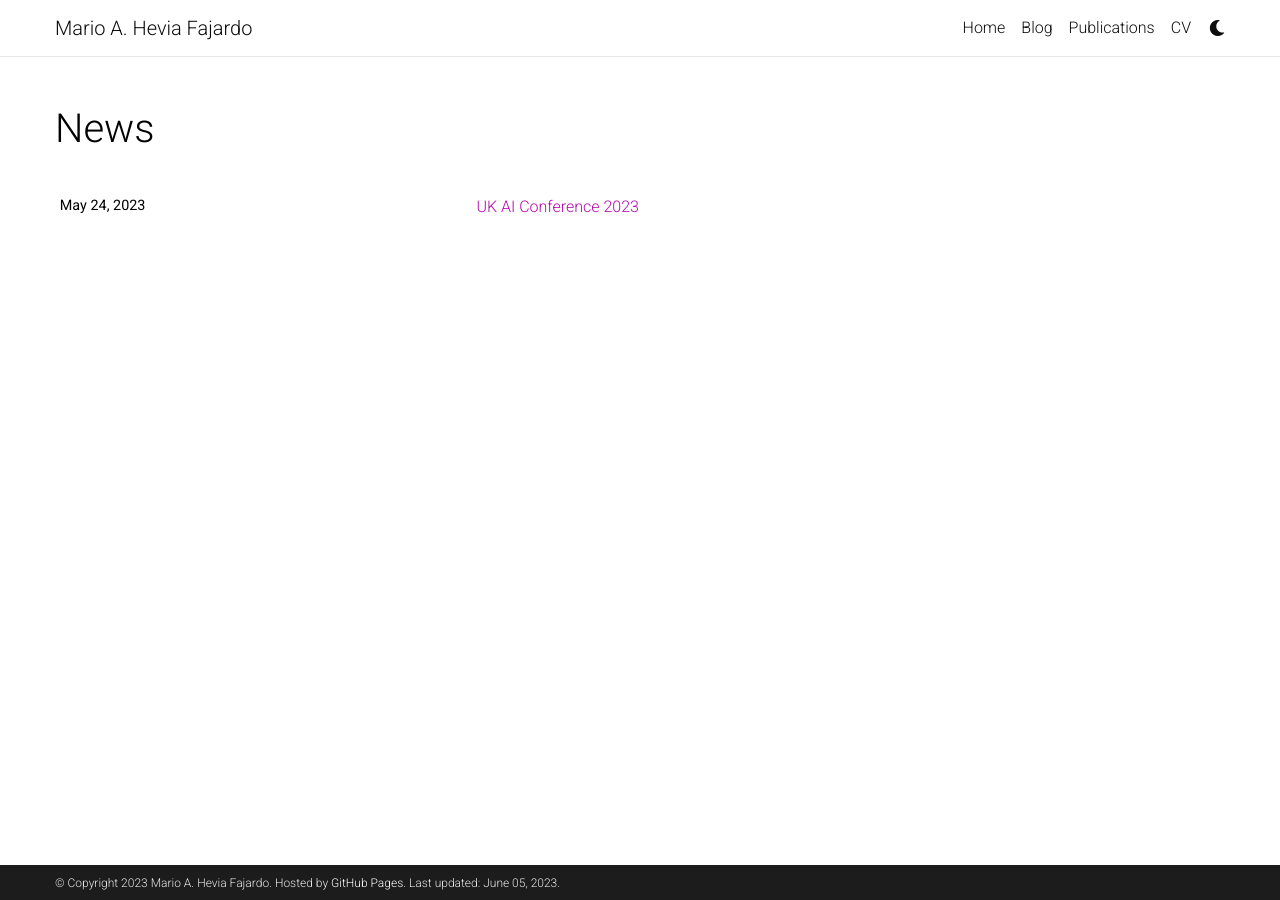
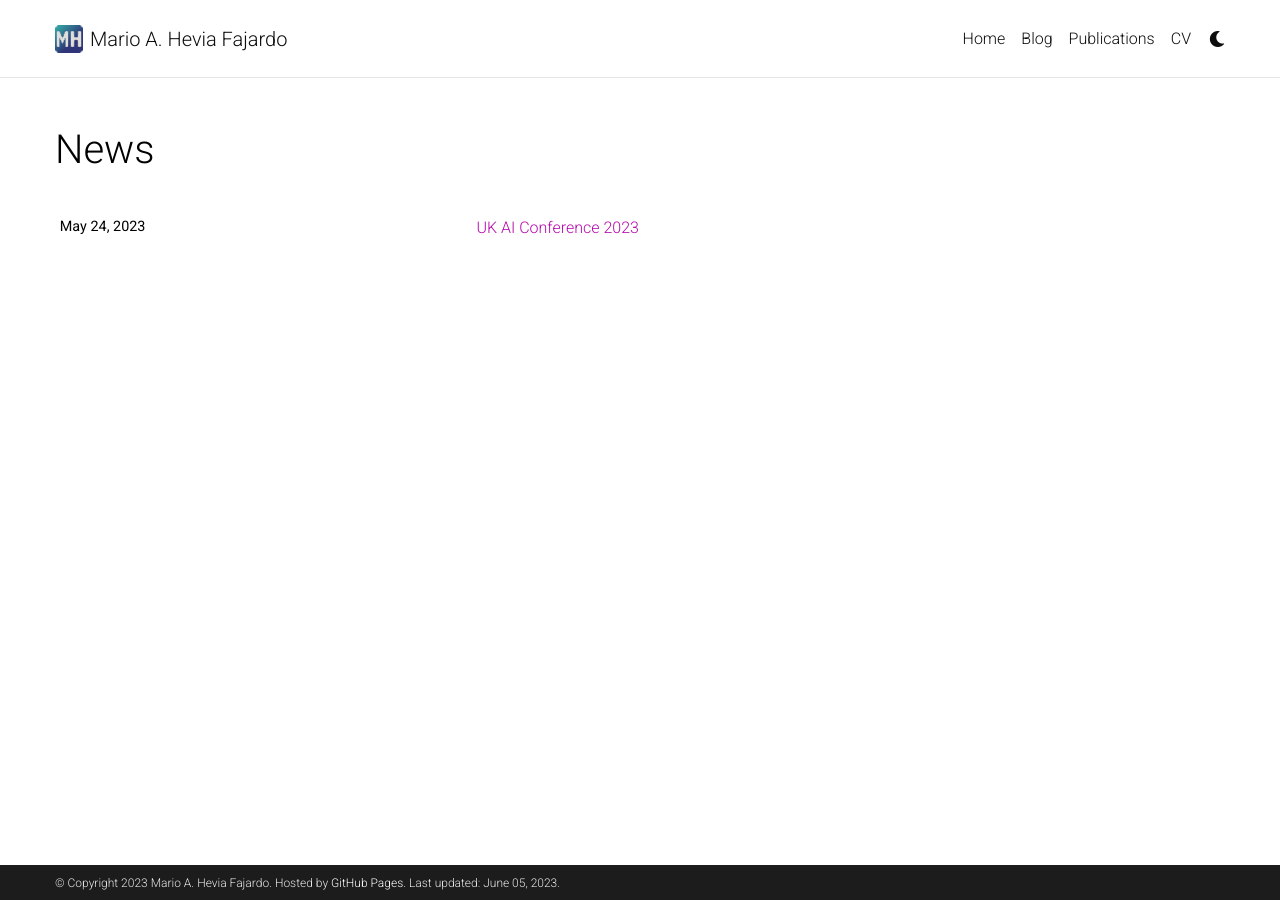
Before and after one commit to mariohevia/mariohevia.github.io, a Jekyll site: the page built from news.html, in a window 1280 px wide. Built offline with Jekyll 4.4.1, drawn with Linux system fonts in a browser that asks for light colours; full-size pictures stand in for the smaller copies a plugin makes; comment, search, counter and statistics services are not loaded; a style sheet for code colours, icons or effects is not loaded.

Commit message:
Added icon in header

```diff
--- a/_includes/header.html
+++ b/_includes/header.html
@@ -4,6 +4,13 @@
       <!-- Nav Bar -->
       <nav id="navbar" class="navbar navbar-light navbar-expand-sm {% if site.navbar_fixed %}fixed-top{% else %}sticky-top{% endif %}">
         <div class="container">
+          <a class="navbar-icon" href="{{ site.baseurl }}/">
+            {%- include figure.html
+              path="assets/img/icon.png"
+              alt="Mario Hevia icon"
+              width=28
+              -%}
+          </a>
           <a class="navbar-brand title font-weight-lighter" href="{{ site.baseurl }}/">
             {%- if site.title == "blank" -%}
               {%- if site.first_name -%}
--- a/_sass/_base.scss
+++ b/_sass/_base.scss
@@ -236,6 +236,15 @@ blockquote {
   .bottom-bar {
     transform: rotate(0);
   }
+}
+
+.navbar-icon {
+  padding-top: 17px;
+  padding-right: 7px;
+  padding-bottom: 0px;
+  margin-bottom: 0;
+  vertical-align: middle;
+  display : block;
 }
 
 #light-toggle {
```
